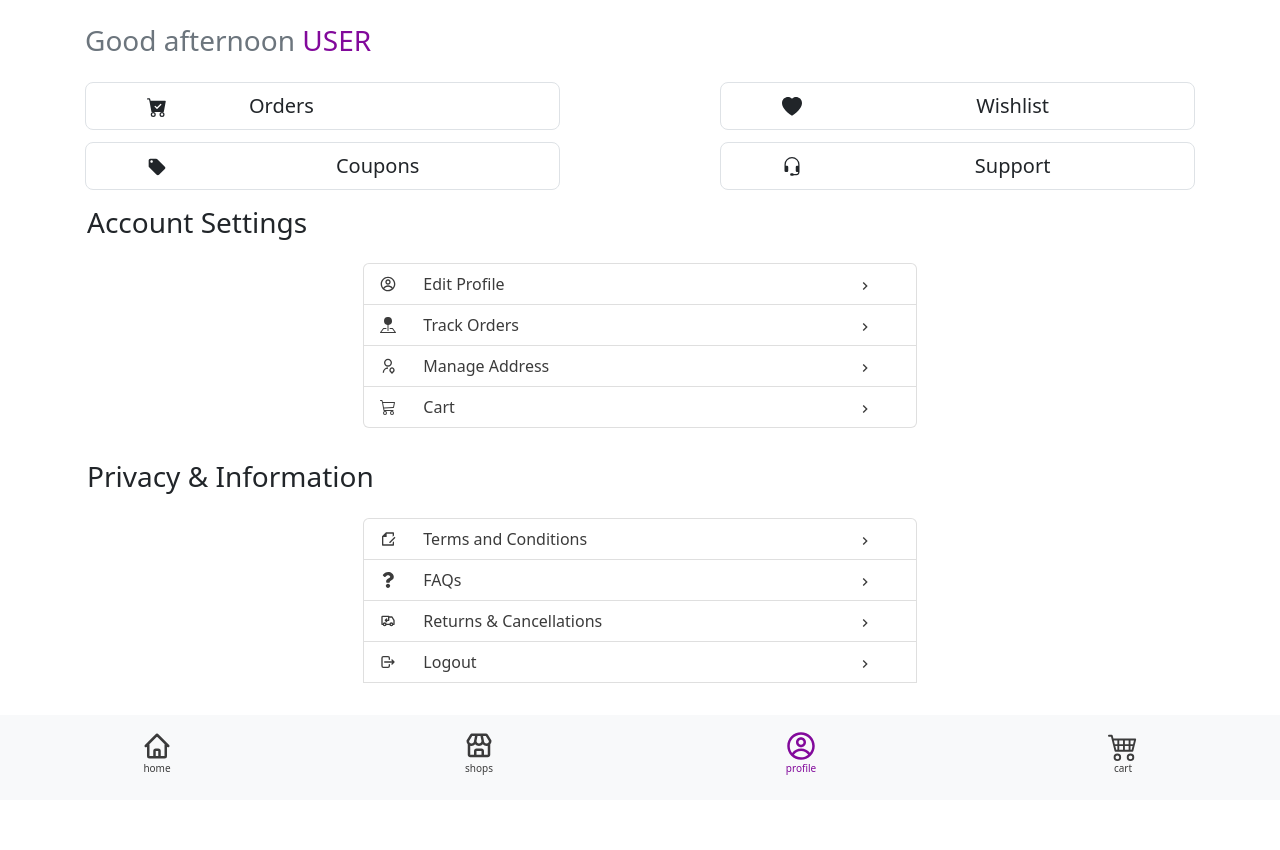
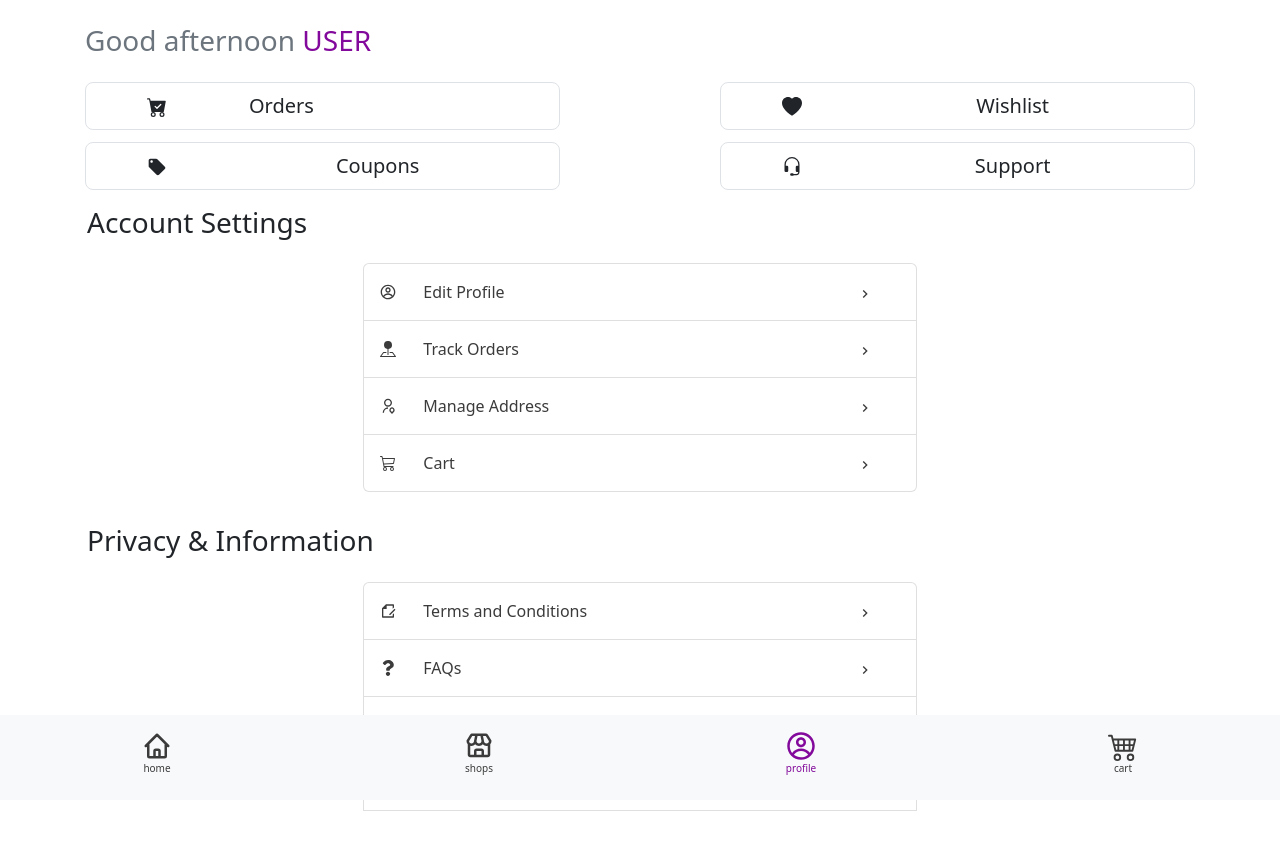
Before and after one commit to vardhanreddy27/mercel, a React (Create React App) app in the folder mercel/: page /profile in a window 1280 px wide. Shown: the top 850 px of the page. Before the commit the page ends 800 px from the top, so only its background shows below. Built offline with nearby package versions, Linux system fonts and the light colour scheme.

Commit message:
half profile pagesppllewwzzll..ss

```diff
--- /dev/null
+++ b/mercel/src/components/EditProfile.js
@@ -0,0 +1,6 @@
+import React from "react";
+const UserForm = () => {
+  return <h1>mm</h1>;
+};
+
+export default UserForm;
--- a/mercel/src/index.css
+++ b/mercel/src/index.css
@@ -186,3 +186,15 @@ hr.dashed-line {
 .ml5{
   margin-left: 5px;
 }
+.dropdown-container {
+  position: relative;
+}
+
+.dropdown-content {
+  position: absolute;
+  bottom: 0;
+  left: 0;
+  background-color: #f9f9f9;
+  border: 1px solid #ddd;
+  padding: 10px;
+}
--- a/mercel/src/pages/Home.js
+++ b/mercel/src/pages/Home.js
@@ -1,5 +1,6 @@
 import React from "react";
 import Search from "../components/Search";
+import EditProfile from "../components/EditProfile";
 import Herobanner from "../components/Herobanner";
 import { HiOutlineHome } from "react-icons/hi";
 import { BiStore } from "react-icons/bi";
@@ -42,6 +43,7 @@ function Home() {
       <Search />
       <Menu />
       <Herobanner />
+      <EditProfile />
       <nav className=" fixed-bottom navbar-light bg-light">
         <div className="row text-center p-2 pt-3">
           <div className="col-3">
--- a/mercel/src/pages/ProfilePage.js
+++ b/mercel/src/pages/ProfilePage.js
@@ -52,7 +52,7 @@ const ProfilePage = () => {
       <div className="row p-3">
         <div className="col-md-6 nomargin offset-md-3">
           <ul className="list-group">
-            <li className="list-group-item">
+            <li className="  list-group-item p-3">
               <a href="/home" className="profile-link">
                 <div className="col-1 myflex">
                   <CgProfile />
@@ -63,7 +63,7 @@ const ProfilePage = () => {
                 </div>
               </a>
             </li>
-            <li className="list-group-item">
+            <li className="  list-group-item p-3">
               <a href="/home" className="profile-link">
                 <div className="col-1 myflex">
                   <BsFillPinMapFill />
@@ -74,7 +74,7 @@ const ProfilePage = () => {
                 </div>
               </a>
             </li>
-            <li className="list-group-item">
+            <li className="  list-group-item p-3">
               <a href="/home" className="profile-link">
                 <div className="col-1 myflex">
                   <RiUserLocationLine />
@@ -85,7 +85,7 @@ const ProfilePage = () => {
                 </div>
               </a>
             </li>
-            <li className="list-group-item">
+            <li className="  list-group-item p-3">
               <a href="/home" className="profile-link">
                 <div className="col-1 myflex">
                   <BsCart3 />
@@ -104,7 +104,7 @@ const ProfilePage = () => {
       <div className="row p-3">
         <div className="col-md-6 nomargin offset-md-3">
           <ul className="list-group">
-            <li className="list-group-item">
+            <li className="  list-group-item p-3">
               <a href="/home" className="profile-link">
                 <div className="col-1 myflex">
                   <RiFileEditLine />
@@ -115,7 +115,7 @@ const ProfilePage = () => {
                 </div>
               </a>
             </li>
-            <li className="list-group-item">
+            <li className="  list-group-item p-3">
               <a href="/home" className="profile-link">
                 <div className="col-1 myflex">
                   <FaQuestion />
@@ -126,7 +126,7 @@ const ProfilePage = () => {
                 </div>
               </a>
             </li>
-            <li className="list-group-item">
+            <li className="  list-group-item p-3">
               <a href="/home" className="profile-link">
                 <div className="col-1 myflex">
                   <TbTruckReturn />
@@ -137,7 +137,7 @@ const ProfilePage = () => {
                 </div>
               </a>
             </li>
-            <li className="list-group-item">
+            <li className="  list-group-item p-3">
               <a href="/home" className="profile-link">
                 <div className="col-1 myflex">
                   <TbLogout />
```
